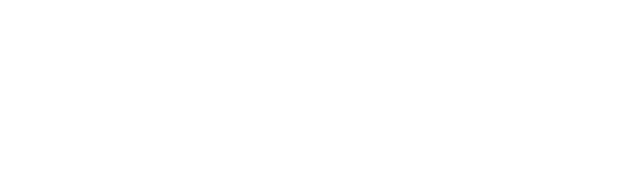
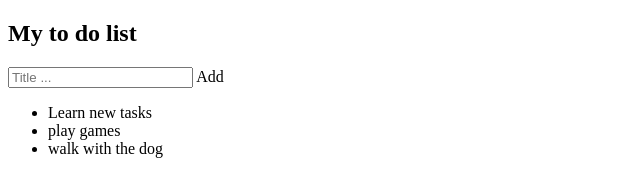
Before and after one commit to MeysamDeveloper/web-developer, a plain HTML site: page index.html in a window 1280 px wide. Shown: the whole page, without its empty margins (0-640 px from the left). Drawn offline with Linux system fonts and the light colour scheme.

Commit message:
first commit

```diff
--- a/index.html
+++ b/index.html
@@ -7,6 +7,24 @@
     <title>Document</title>
 </head>
 <body>
+    <div class="container">
+        <div id="listBox" class="header">
+            <h2>My to do list</h2>
+            <input type="text" id="item" placeholder='Title ...'>
+            <span onclick="newElement()" class="addBtn">Add</span>
+
+        </div>
+        <ul id="list">
+            <li>Learn new tasks</li>
+            <li>play games</li>
+            <li>walk with the dog</li>
+
+        </ul>
+
+
+
+
+    </div>
 
 </body>
 </html>
```
